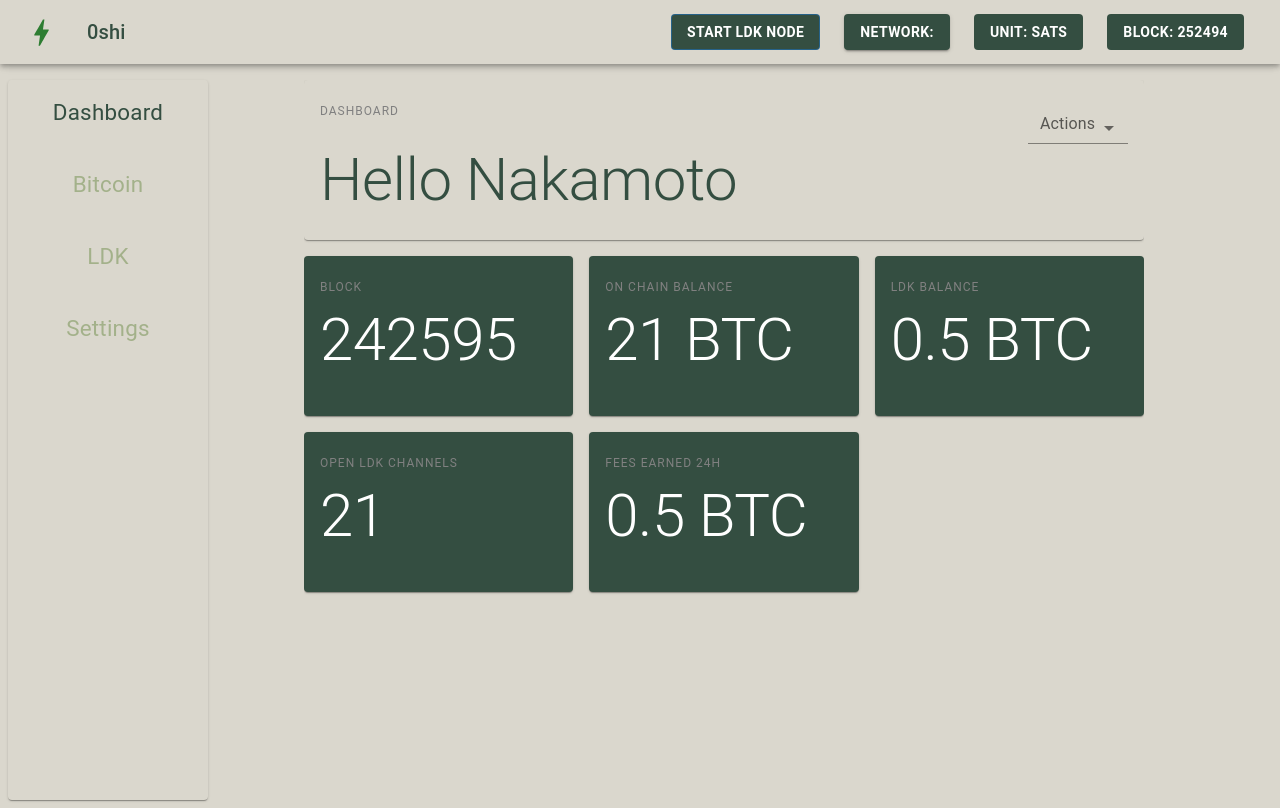
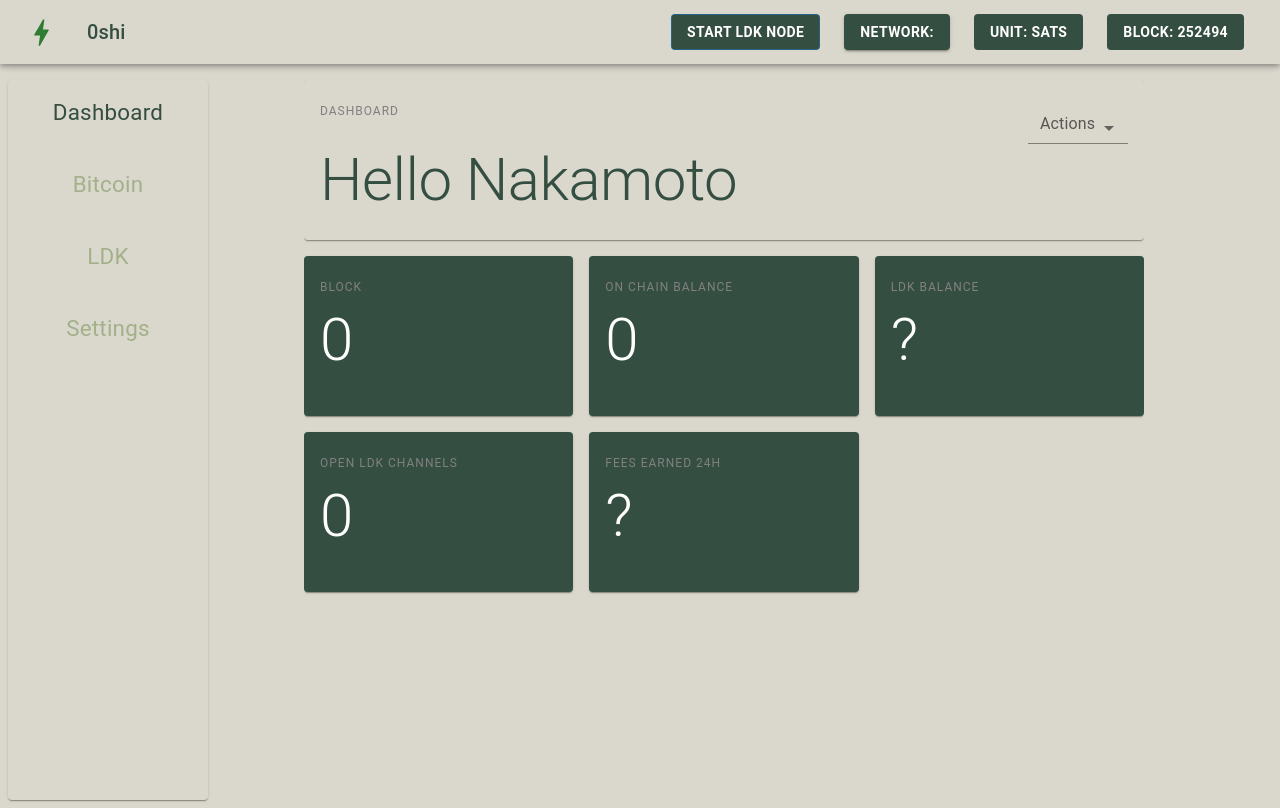
Before and after one commit to jbesraa/ldk-node-desktop, a React (Vite) app: page / in a window 1280 px wide. Built offline with nearby package versions, Linux system fonts and the light colour scheme.

Commit message:
fetch data in dashboard

```diff
--- a/src/pages/dashboard/index.tsx
+++ b/src/pages/dashboard/index.tsx
@@ -1,5 +1,8 @@
 import { Card, CardContent, Typography } from "@mui/material";
 import { TitleCard } from "../../common";
+import { useBitcoinContext } from "../../state/BitcoinContext";
+import { useNodeContext } from "../../state/NodeContext";
+import { useEffect, useState } from "react";
 
 function DashboardScreenCard({
     title,
@@ -30,6 +33,25 @@ function DashboardScreenCard({
 }
 
 function DashboardScreen() {
+    const [channelsCount, setChannelsCount] = useState(0);
+    const [totalOnChainBalance, setTotalOnChainBalance] = useState(0);
+    const [currentBlockHeight, setCurrentBlockHeight] = useState(0);
+    const { get_total_onchain_balance, list_channels } = useNodeContext();
+    const { currentBlock } = useBitcoinContext();
+
+    useEffect(() => {
+            async function init() {
+                const balance = await get_total_onchain_balance();
+                const channels = await list_channels();
+                const blockHeight = await currentBlock();
+                setChannelsCount(channels?.length)
+                setCurrentBlockHeight(blockHeight)
+                setTotalOnChainBalance(balance)
+            }
+            // init()
+
+            }, [get_total_onchain_balance, list_channels, currentBlock])
+
     return (
         <>
             <TitleCard
@@ -45,23 +67,23 @@ function DashboardScreen() {
             >
                 <DashboardScreenCard
                     title={"Block"}
-                    value={"242595"}
+                    value={currentBlockHeight}
                 />
                 <DashboardScreenCard
                     title={"On Chain Balance"}
-                    value={"21 BTC"}
+                    value={totalOnChainBalance}
                 />
                 <DashboardScreenCard
                     title={"LDK Balance"}
-                    value={"0.5 BTC"}
+                    value={"?"}
                 />
                 <DashboardScreenCard
                     title={"Open LDK Channels"}
-                    value={"21"}
+                    value={channelsCount}
                 />
                 <DashboardScreenCard
                     title={"Fees Earned 24h"}
-                    value={"0.5 BTC"}
+                    value={"?"}
                 />
             </div>
         </>
```
